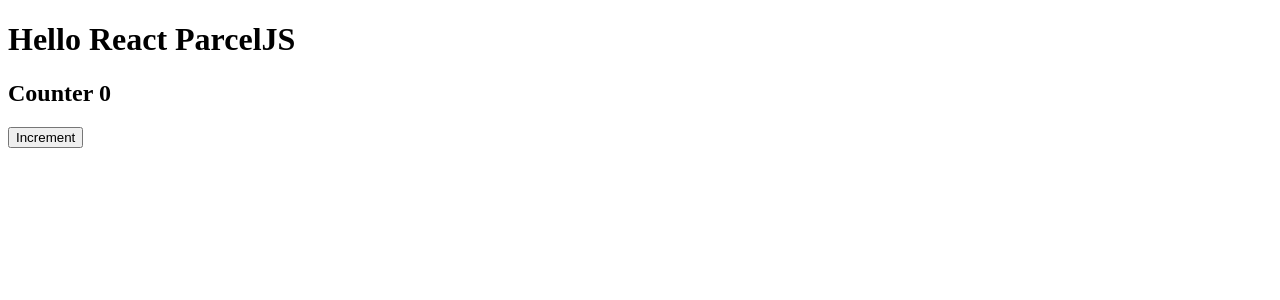
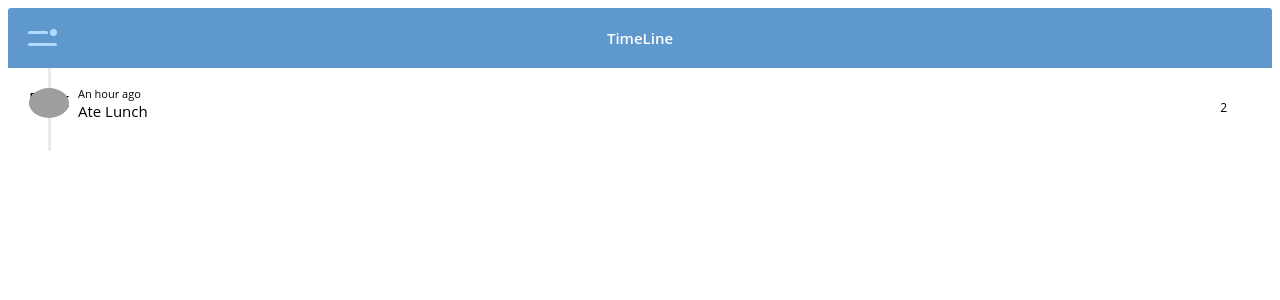
Before and after one commit to topidesta/30hariCode, a React app: page / in a window 1280 px wide. Shown: the top 300 px of the page. Built offline with nearby package versions, Linux system fonts and the light colour scheme; grey boxes are pictures that could not be loaded; the HTML template or start-up script is replaced by a standard one.

Commit message:
Komponen App (kontainer)

```diff
--- a/src/App.js
+++ b/src/App.js
@@ -1,11 +1,17 @@
 import React from "react";
-import Counter from "./components/Counter";
+import "./Custom.css";
+import Judul from "./components/Judul";
+import Isi from "./components/Isi";
 
 function App() {
   return (
-    <div className="App">
-          <h1>Hello React ParcelJS</h1>
-          <Counter/>
+    <div className="demo">
+      <div className="notificationsFrame">
+        <div className="panel">
+          <Judul />
+          <Isi />
+        </div>
+      </div>
     </div>
   );
 }
```
